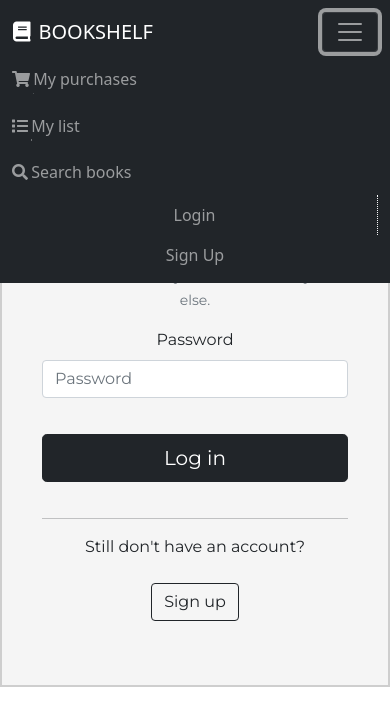
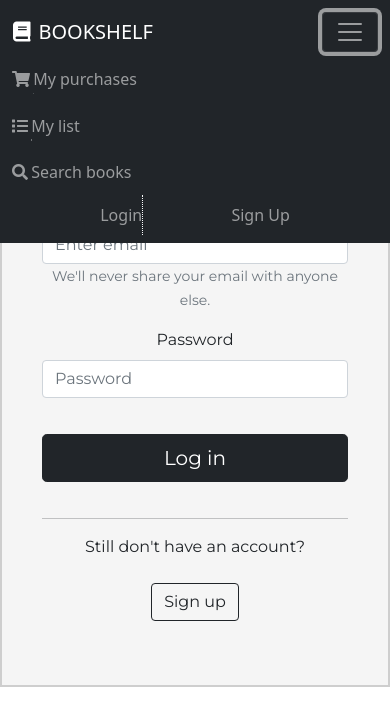
Before and after one commit to ivan-svetlich/bookshelf, a React (Create React App) app in the folder bookshelf-client/: page /login in a window 390 px wide. Both pictures are taken after a click on the button 350 px from the left and 32 px from the top of the page. Shown: the top 726 px of the page. Built offline with nearby package versions, Linux system fonts and the light colour scheme.

Commit message:
Adapted header menu for mobile

```diff
--- a/bookshelf-client/src/features/header/components/Header.tsx
+++ b/bookshelf-client/src/features/header/components/Header.tsx
@@ -39,7 +39,7 @@ const Header = () => {
                         <span className="animated-underline">Search books</span>
                     </Nav.Link>
                 </Nav>
-                <Nav>
+                <Nav className="right-nav">
 
                     {user ? <>
                         <Nav.Link href="/chat" title="Chat"><i className='fas fa-comments' /></Nav.Link>
--- a/bookshelf-client/src/features/header/components/HeaderDropdown.tsx
+++ b/bookshelf-client/src/features/header/components/HeaderDropdown.tsx
@@ -13,7 +13,7 @@ const HeaderDropdown = () => {
 
     return(
         <NavDropdown title={user?.isAdmin ? <><i className="fas fa-user-lock" title="admin"/> {user!.username}</> : <>{user!.username}</>}
-            id="collasible-nav-dropdown" align="end">
+            id="collasible-nav-dropdown" align="end" className="user-dropdown">
             <NavDropdown.Item href={`/profile/${user!.username}`} className="dropdown-item">Profile</NavDropdown.Item>
             <NavDropdown.Item href={`/friends/list/`} className="dropdown-item">Friends</NavDropdown.Item>
             <NavDropdown.Item href={`/list/${user!.username}`} className="dropdown-item">My List</NavDropdown.Item>
--- a/bookshelf-client/src/features/header/components/Notifications.tsx
+++ b/bookshelf-client/src/features/header/components/Notifications.tsx
@@ -34,7 +34,7 @@ const Notifications = () => {
             notificationState.data.map(notification => {
                 if(notification.category === "Friend request"){
                     return (
-                        <NavDropdown.ItemText className="notif-item line-clamp-1" key={`request-${notification.id}`}>
+                        <NavDropdown.ItemText className="notif-item" key={`request-${notification.id}`}>
                             <span className="notif-icon-container"><i className='far fa-user notif-icon' /></span>
                             <a href={`/profile/${notification.reference}`}> {notification.reference}</a> sent you a friend request. <a href={`/friends/pending`}>See</a>
                         </NavDropdown.ItemText>
@@ -42,7 +42,7 @@ const Notifications = () => {
                 }
                 else if(notification.category === "New comment"){
                     return (
-                        <NavDropdown.ItemText className="notif-item line-clamp-1" key={`comment-${notification.id}`}>
+                        <NavDropdown.ItemText className="notif-item" key={`comment-${notification.id}`}>
                             <span className="notif-icon-container"><i className='far fa-comment notif-icon' /></span>
                             <a href={`/profile/${notification.reference}`}> {notification.reference}</a> posted a comment on your profile.
                             <a href={`/profile/${user?.username}#comments`}> See</a>
--- a/bookshelf-client/src/features/header/styles/headerStyles.css
+++ b/bookshelf-client/src/features/header/styles/headerStyles.css
@@ -106,12 +106,39 @@
 }
 
 .notif .dropdown-menu{
-    width:max-content;
+    width: max-content;
+    max-width: 75vw !important;
+
 }
 
 .notif{
     border-right: 1px dotted rgb(248, 249, 250);
     border-left: 1px dotted rgb(248, 249, 250);
+}
+
+@media screen and (max-width: 1000px) {
+    .right-nav{
+        display: flexbox;
+        flex-direction: row;
+        justify-content:space-evenly;
+        max-width: 100%;
+    }
+    .notif{
+        border-right: 0;
+        border-left: 0;
+    }
+    .notif .dropdown-menu{
+        position: absolute;
+        top: 50%;
+        left: 50%;
+        transform: translate(-50%, 25%);
+    }
+    .user-dropdown .dropdown-menu{
+        position: absolute;
+        top: 50%;
+        left: 50%;
+        transform: translate(-50%, 15%);
+    }
 }
 
 .notif .notif-number{
```
